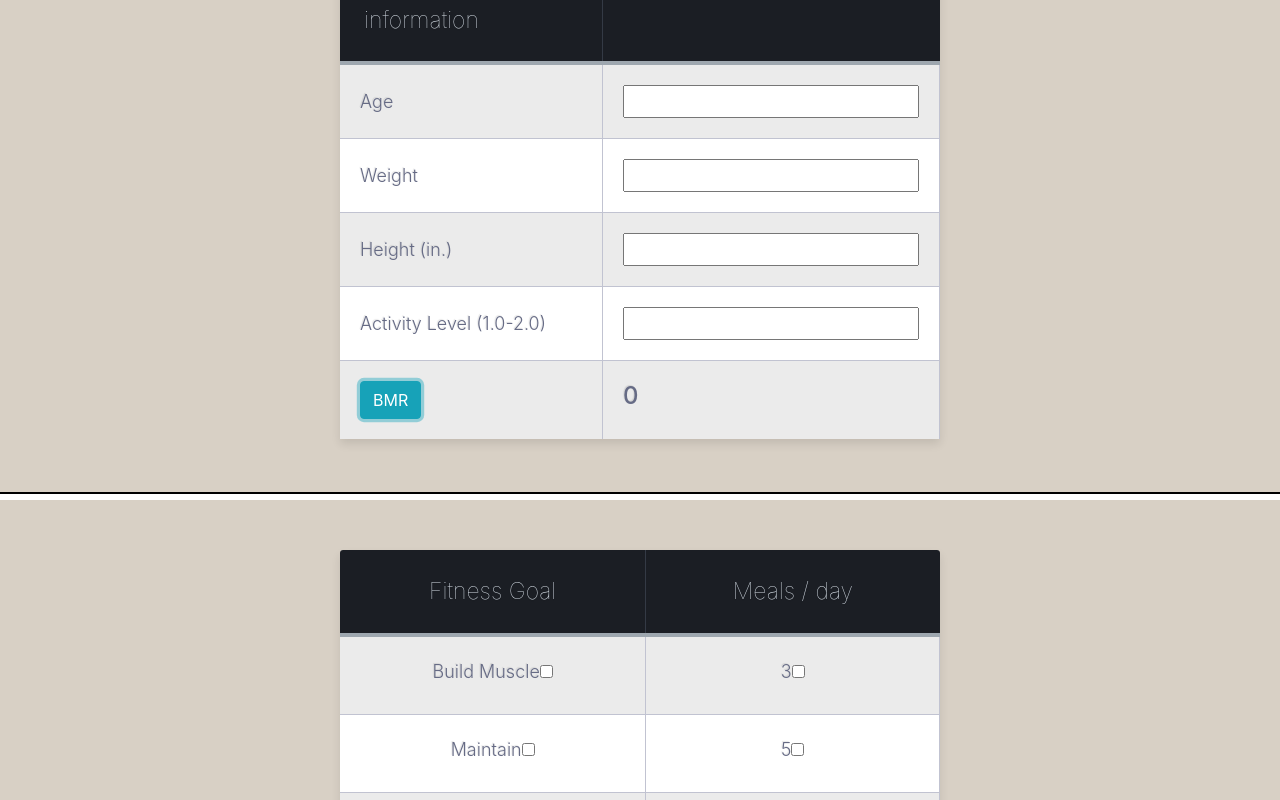
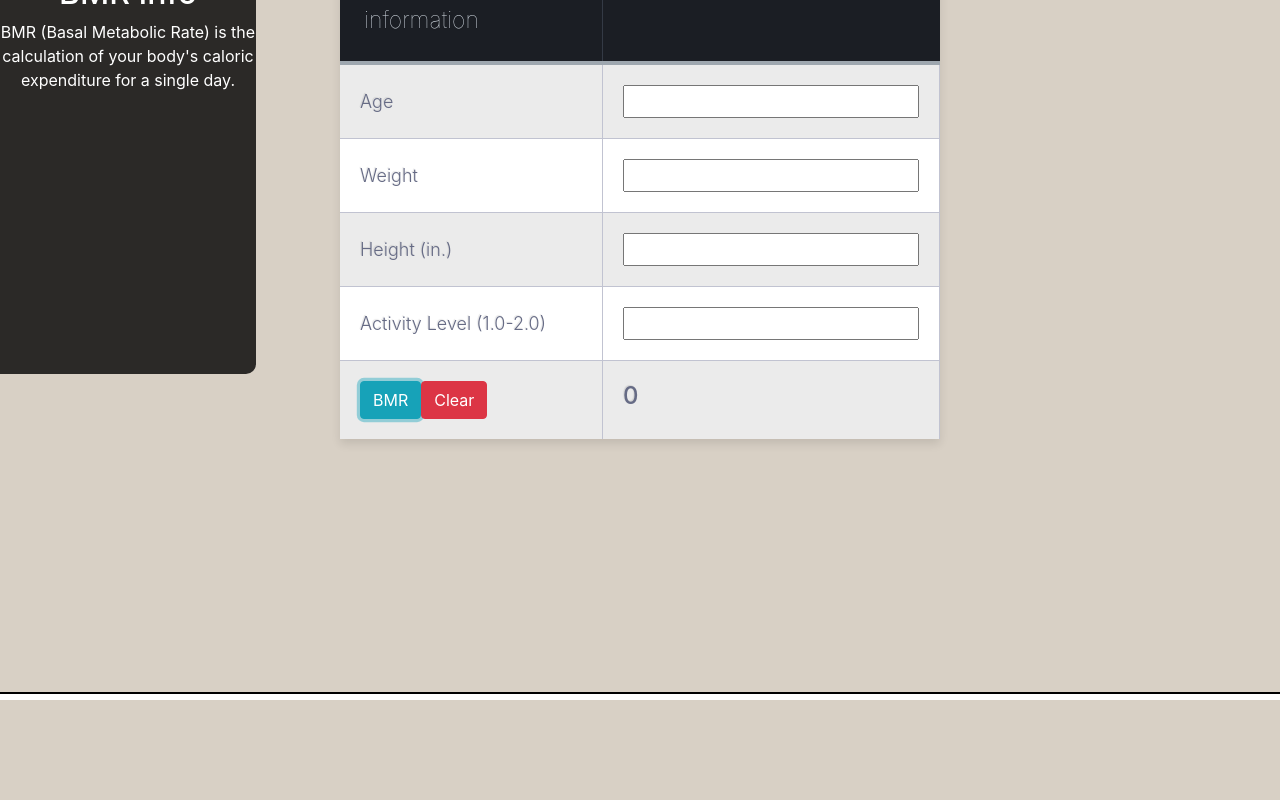
Before and after one commit to jwhittle933/JonathansJumpnJacks, a React (Create React App) app: page / in a window 1280 px wide. Both pictures are taken after a click on the button "BMR". Shown: the part 906-1706 px from the top of the page. Built offline with nearby package versions, Linux system fonts and the light colour scheme.

Commit message:
bmr toggle menu

```diff
--- a/src/components/App.js
+++ b/src/components/App.js
@@ -45,9 +45,6 @@ class App extends Component {
     let buildSelected = document.querySelector('#build').checked
     let maintainSelected = document.querySelector('#maintain').checked
     let burnSelected = document.querySelector('#burn').checked
-    console.log(buildSelected)
-    console.log(maintainSelected)
-    console.log(burnSelected)
     let buildChecked = selection === "build" ? true : false
     let maintainChecked = selection === "maintain" ? true : false
     let burnChecked = selection === "burn" ? true : false
@@ -67,13 +64,13 @@ class App extends Component {
     }
   }
   mealsSelection = element => {
-    let selection = element
+    let selection = element.value
     let threeSelected = document.querySelector('#three').checked
     let fiveSelected = document.querySelector('#five').checked
     let sevenSelected = document.querySelector('#seven').checked
-    console.log(threeSelected)
-    console.log(fiveSelected)
-    console.log(sevenSelected)
+    if (!threeSelected && !fiveSelected && !sevenSelected){
+      this.setState(() => { return { meals: {} } })
+    } else {
         this.setState(() => {
         return {
           meals: {
@@ -85,16 +82,17 @@ class App extends Component {
         }
       })
     }
-  // clearUserInput = () => {
-  //   this.setState( () => {
-  //     return {
-  //       age: "",
-  //       weight: "",
-  //       height: "",
-  //       activityLevel: ""
-  //     }
-  //   })
-  // }
+  }
+  clearUserInput = () => {
+    this.setState( () => {
+      return {
+        age: "",
+        weight: "",
+        height: "",
+        activityLevel: ""
+      }
+    })
+  }
   next = () => {
     document.getElementById('header').scrollIntoView({ behavior: 'smooth'})
   }
--- /dev/null
+++ b/src/components/BmrInfo.js
@@ -0,0 +1,15 @@
+import React, { Component} from 'react';
+
+class BmrInfo extends Component {
+    render () {
+        return (
+            <div className="bmr" style={this.props.display}>
+                <h2>BMR Info</h2>
+                <p>BMR (Basal Metabolic Rate) is the calculation of your body's caloric expenditure for a single day. </p>
+            </div>
+        )
+    }
+}
+
+
+export default BmrInfo;
--- a/src/components/Calculator.js
+++ b/src/components/Calculator.js
@@ -2,13 +2,31 @@ import React, { Component} from 'react';
 import PropTypes from 'prop-types'
 import { Button } from 'react-bootstrap'
 
+import BmrInfo from './BmrInfo'
 
 class Calulator extends Component {
+    constructor(){
+        super()
+        this.state = {
+            bmrShow: false
+        }
+    }
+    toggleBmr = () => {
+        let show = !this.state.bmrShow
+        this.setState(() => {
+            return {
+                bmrShow: show
+            }
+        })
+    }
     render () {
-        const { userInput, age, weight, height, activity } =  this.props
+        const { userInput, age, weight, height, activity, clear } =  this.props
+        const display = {
+            display: this.state.bmrShow === false ? 'none' : 'block'
+        }
         return (
         <div className="calulator-table" id="tracker">
-            <table className="table-fill">
+            <table className="table-fill calc">
                 <thead>
                     <tr>
                         <th>*Enter your information</th>
@@ -34,12 +52,13 @@ class Calulator extends Component {
                         <td><input type="text" value={activity} onChange={ e => userInput('activityLevel', e.target.value)} /></td>
                     </tr>
                     <tr>
-                        <td><Button bsStyle="info" bsSize= "xsmall">BMR</Button></td>
+                        <td><Button bsStyle="info" bsSize="xsmall" onClick={this.toggleBmr}>BMR</Button>
+                        <Button bsStyle="danger" bsSize="xsmall" onClick={clear}>Clear</Button></td>
                         <td><h4>{ Math.round((66 + (6.3 * weight) + (12.9 * height) - (6.8 * age)) * activity) }</h4></td>
                     </tr>
                 </tbody>
             </table>
-            {/* Create Component for BMR Button*/}
+            <BmrInfo display={display} />
         </div>
     )}
 }
--- a/src/components/Goals.js
+++ b/src/components/Goals.js
@@ -20,7 +20,7 @@ class Goals extends Component {
         const { fitnessGoal, meals } = this.props
         return (
             <div className="goals-table">
-                <table className="table-fill">
+                <table className="table-fill goals">
                     <thead>
                         <tr>
                             <th className="center">Fitness Goal</th>
--- a/src/components/Macros.js
+++ b/src/components/Macros.js
@@ -6,7 +6,7 @@ class Macros extends Component {
         let bmr = Math.round((66 + (6.3 * weight) + (12.9 * height) - (6.8 * age)) * activity)
         return (
         <div className="macros-table" id="tracker">
-            <table className="table-fill">
+            <table className="table-fill macros">
                 <thead>
                     <tr>
                         <th className="center">Protein</th>
--- a/src/index.css
+++ b/src/index.css
@@ -29,10 +29,6 @@ header h2 {
 .float {
   float: right;
   clear: right;
-}
-code {
-  font-family: source-code-pro, Menlo, Monaco, Consolas, "Courier New",
-    monospace;
 }
 .landing-page {
   text-align: center;
@@ -84,7 +80,18 @@ code {
   border-bottom: 2px solid black;
   width: 100vw;
   padding: 50px;
-  min-height: 75vh;
+  height: 100vh;
+}
+.bmr {
+  background-color: rgba(0, 0, 0, 0.8);
+  width: 20vw;
+  height: 50vh;
+  color:white;
+  position: absolute;
+  left: 0;
+  top: 110vh;
+  border-radius: 0 10px 10px 0;
+  text-align: center;
 }
 .macros-table{
   display: inline-block;
@@ -100,22 +107,35 @@ code {
   border-bottom: 2px solid black;
   width: 100vw;
   padding: 50px;
-  min-height: 75vh;
+  height: 100vh;
 }
 .center {
   text-align: center;
 }
-.table-fill {
+.table-fill  {
   background: white;
   border-radius:3px;
   border-collapse: collapse;
-  height: 320px;
-  margin: auto;
   max-width: 600px;
   padding:5px;
   width: 100%;
   box-shadow: 0 5px 10px rgba(0, 0, 0, 0.1);
   animation: float 5s infinite;
+}
+.calc {
+  margin-left: auto;
+  margin-right: auto;
+}
+.goals {
+  margin-top: 100px;
+  margin-left: auto;
+  margin-right: auto;
+}
+.macros {
+  margin-top: 50px;
+  margin-left: auto;
+  margin-right: auto;
+  min-height: 75vh;
 }
 th {
   color:#D5DDE5;;
@@ -163,95 +183,3 @@ td {
   text-shadow: -1px -1px 1px rgba(0, 0, 0, 0.1);
   border-right: 1px solid #C1C3D1;
 }
-/*
-*
-* Macros Calulator
-*
-*/
-.macros {
-  background-color: #7B9BA6;
-  min-height: 75vh;
-}
-#pricing-table {
-  margin: auto;
-  padding: 50px;
-	text-align: center;
-	width: 800px;
-}
-
-#pricing-table .plan {
-	font: 12px 'Menlo', 'trebuchet MS', Arial, Helvetica;
-	text-shadow: 0 1px rgba(255,255,255,.8);
-	background: #fff;
-  border: 1px solid #ddd;
-	color: #333;
-	padding: 20px;
-	float: left;
-	position: relative;
-}
-
-#pricing-table #most-popular {
-	z-index: 2;
-	top: -13px;
-	border-width: 3px;
-	padding: 30px 20px;
-	-moz-border-radius: 5px;
-	-webkit-border-radius: 5px;
-	border-radius: 5px;
-	-moz-box-shadow: 20px 0 10px -10px rgba(0, 0, 0, .15), -20px 0 10px -10px rgba(0, 0, 0, .15);
-	-webkit-box-shadow: 20px 0 10px -10px rgba(0, 0, 0, .15), -20px 0 10px -10px rgba(0, 0, 0, .15);
-	box-shadow: 20px 0 10px -10px rgba(0, 0, 0, .15), -20px 0 10px -10px rgba(0, 0, 0, .15);
-}
-
-#pricing-table .plan:nth-child(1) {
-	-moz-border-radius: 5px 0 0 5px;
-	-webkit-border-radius: 5px 0 0 5px;
-	border-radius: 5px 0 0 5px;
-}
-
-#pricing-table .plan:nth-child(4) {
-	-moz-border-radius: 0 5px 5px 0;
-	-webkit-border-radius: 0 5px 5px 0;
-	border-radius: 0 5px 5px 0;
-}
-
-/* --------------- */
-
-#pricing-table h3 {
-	font-size: 20px;
-	font-weight: normal;
-	padding: 20px;
-	margin: -20px -20px 50px -20px;
-	background-color: #eee;
-	background-image: -moz-linear-gradient(#fff,#eee);
-	background-image: -webkit-gradient(linear, left top, left bottom, from(#fff), to(#eee));
-	background-image: -webkit-linear-gradient(#fff, #eee);
-	background-image: -o-linear-gradient(#fff, #eee);
-	background-image: -ms-linear-gradient(#fff, #eee);
-	background-image: linear-gradient(#fff, #eee);
-}
-
-#pricing-table .plan:nth-child(1) h3 {
-	-moz-border-radius: 5px 0 0 0;
-	-webkit-border-radius: 5px 0 0 0;
-	border-radius: 5px 0 0 0;
-}
-
-#pricing-table .plan:nth-child(4) h3 {
-	-moz-border-radius: 0 5px 0 0;
-	-webkit-border-radius: 0 5px 0 0;
-	border-radius: 0 5px 0 0;
-}
-
-/* --------------- */
-
-#pricing-table ul {
-	margin: 20px 0 0 0;
-	padding: 0;
-	list-style: none;
-}
-
-#pricing-table li {
-	border-top: 1px solid #ddd;
-	padding: 10px 0;
-}
```
Lines whose indentation alone changed are shown as unchanged.
